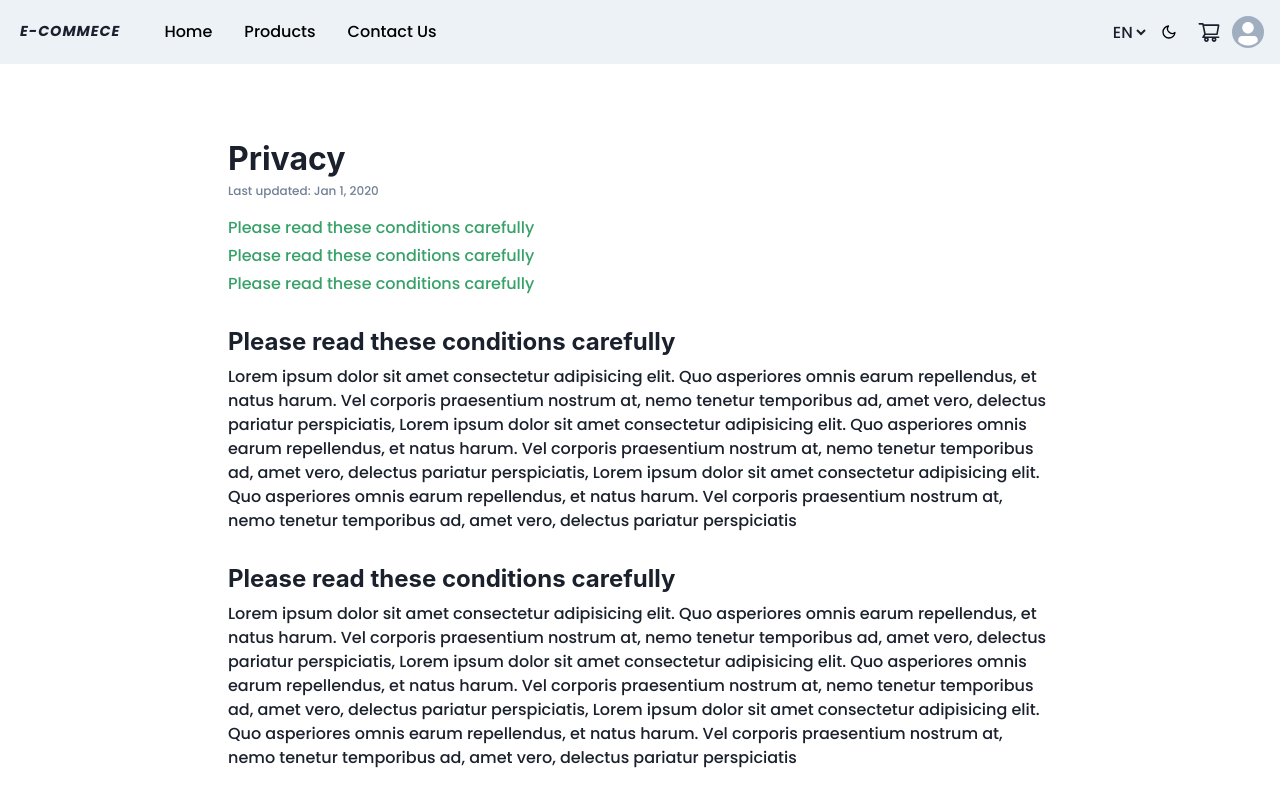
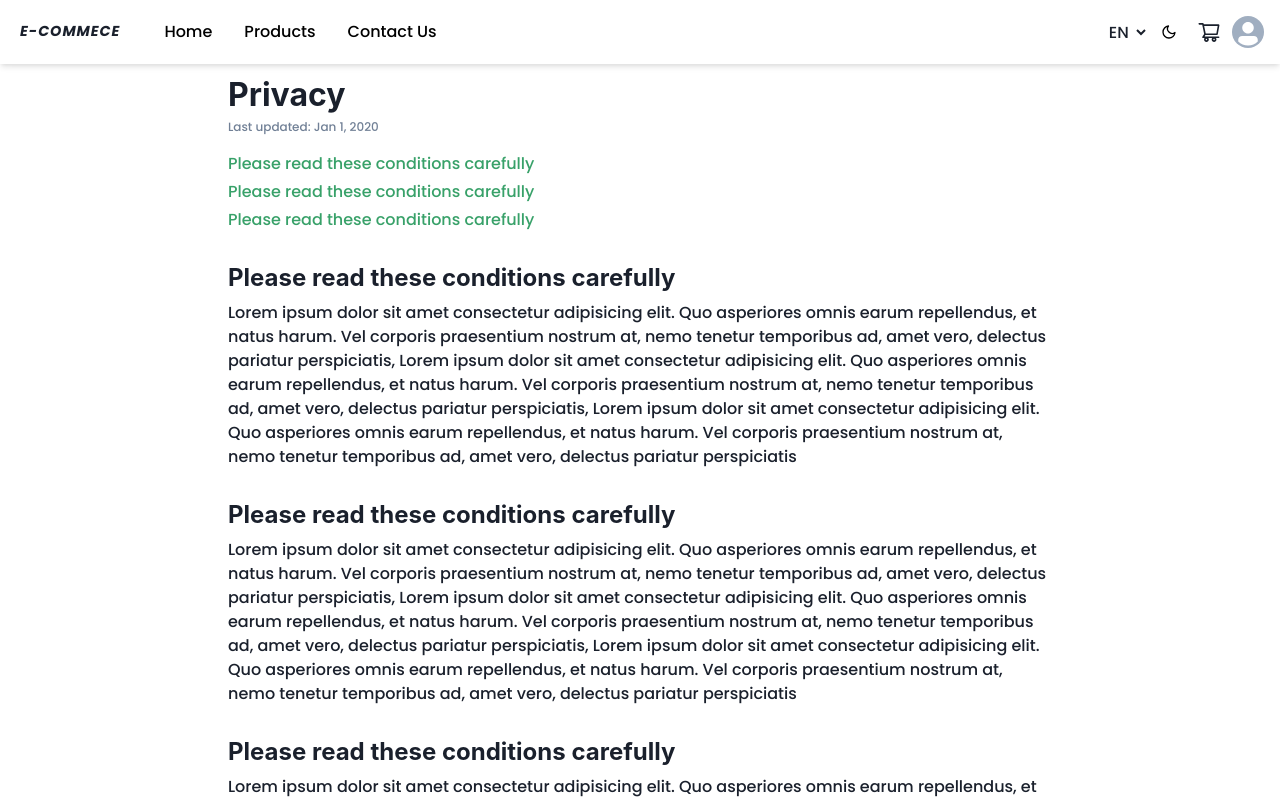
Before and after one commit to Samlogy/saas-ecommerce, a Next.js app in the folder front/: page /privacy in a window 1280 px wide. Shown: the top 800 px of the page. Built offline with nearby package versions, Linux system fonts and the light colour scheme.

Commit message:
fix: dark mode nav (all items inside of it) add: new colors --> color utilities edit: nav bar layout

```diff
--- a/front/components/DarkModeToggle.tsx
+++ b/front/components/DarkModeToggle.tsx
@@ -4,8 +4,8 @@ import { FiMoon, FiSun } from 'react-icons/fi'
 const DarkModeToggle = () => {
   const { colorMode: mode, toggleColorMode } = useColorMode()
 
-  const bgColor = useColorModeValue('gray.100', 'gray.700')
-  const bgHoverColor = useColorModeValue('gray.300', 'gray.600')
+  const bgColor = useColorModeValue('transparent', 'gray_3')
+  const bgHoverColor = useColorModeValue('gray_8', 'gray_2')
 
   return (
     <IconButton
--- a/front/components/NavBar.tsx
+++ b/front/components/NavBar.tsx
@@ -72,16 +72,27 @@ export default function NavBar() {
 
   const products = useShoppingCart((state: any) => state.products)
 
-  const bgColor = useColorModeValue('gray.100', 'gray.700')
+  // const bgColor = useColorModeValue('gray.100', 'gray.700')
+  const bgColor = useColorModeValue('white', 'gray_3')
 
   const user = {}
 
   return (
-    <Box bg={bgColor} px={4}>
+    <Box bg={bgColor} px={4} pos="fixed" w="full" boxShadow={'md'}>
       <Flex h={16} alignItems={'center'} justifyContent={'space-between'}>
         <IconButton
           size={'md'}
-          icon={isOpen ? <AiOutlineClose /> : <AiOutlineMenu />}
+          icon={
+            isOpen ? (
+              <Flex justifyContent={'center'} alignItems="center">
+                <AiOutlineClose />
+              </Flex>
+            ) : (
+              <Flex justifyContent={'center'} alignItems="center">
+                <AiOutlineMenu />
+              </Flex>
+            )
+          }
           aria-label={'Toggle Menu'}
           display={{ md: 'none' }}
           onClick={isOpen ? onClose : onOpen}
--- a/front/components/SelectLanguage.tsx
+++ b/front/components/SelectLanguage.tsx
@@ -13,14 +13,18 @@ const SelectLanguage = () => {
     const locale = e.target.value
     router.push(router.pathname, router.asPath, { locale })
   }
-  const style = mode === 'dark' ? 'option' : 'option active'
+  // const style = mode === 'dark' ? 'option' : 'option active'
 
   return (
-    <select onChange={changeLanguage} defaultValue={locale} className="select-language">
-      {languages.map((el: string) => (
-        <option key={el} className={style} value={el}>
+    <select
+      onChange={changeLanguage}
+      defaultValue={locale}
+      className={mode === 'light' ? 'select-language' : 'select-language dark'}
+    >
+      {languages.map((lang: string) => (
+        <option key={lang} value={lang}>
           {' '}
-          {el}{' '}
+          {lang}{' '}
         </option>
       ))}
     </select>
--- a/front/components/ShoppingCartIcon.tsx
+++ b/front/components/ShoppingCartIcon.tsx
@@ -6,8 +6,8 @@ const ShoppingCartIcon = ({ value }: { value: number }) => {
   const handleCartVisibility = useShoppingCart(state => state.handleCartVisibility)
   const isVisible = useShoppingCart(state => state.isVisible)
 
-  const bgColor = useColorModeValue('gray.100', 'gray.700')
-  const bgHoverColor = useColorModeValue('gray.300', 'gray.600')
+  const bgColor = useColorModeValue('transparent', 'gray_3')
+  const bgHoverColor = useColorModeValue('gray_8', 'gray_2')
 
   return (
     <Box pos="relative" onClick={() => handleCartVisibility(isVisible)}>
--- a/front/styles/global.css
+++ b/front/styles/global.css
@@ -9,9 +9,18 @@ select.select-language {
   background-color: transparent;
   border-radius: 5px;
   text-transform: uppercase;
+  padding: .5rem .25rem;
+  transition: all .25s;
 }
 select.select-language:hover {
   cursor: pointer;
+  background-color: #edf2f7;
+}
+/* select language dark mode */
+select.select-language:hover.dark {
+  cursor: pointer;
+  background-color: #2d3748;
+  color: white;
 }
 
 /*=============== STAR ===============*/
--- a/front/theme/utilities.ts
+++ b/front/theme/utilities.ts
@@ -22,5 +22,8 @@ export const colors = {
     gray_3: '#4A5568', /// 600
     gray_4: '#718096', // 500
     gray_5: '#A0AEC0', // 400
-    gray_6: '#A0AEC0' // 300
+    gray_6: '#A0AEC0', // 300
+    gray_7: '#e2e8f0', // 200
+    gray_8: "#edf2f7", // 100
+    gray_9: "#f7fafc" // 50
 };
```
